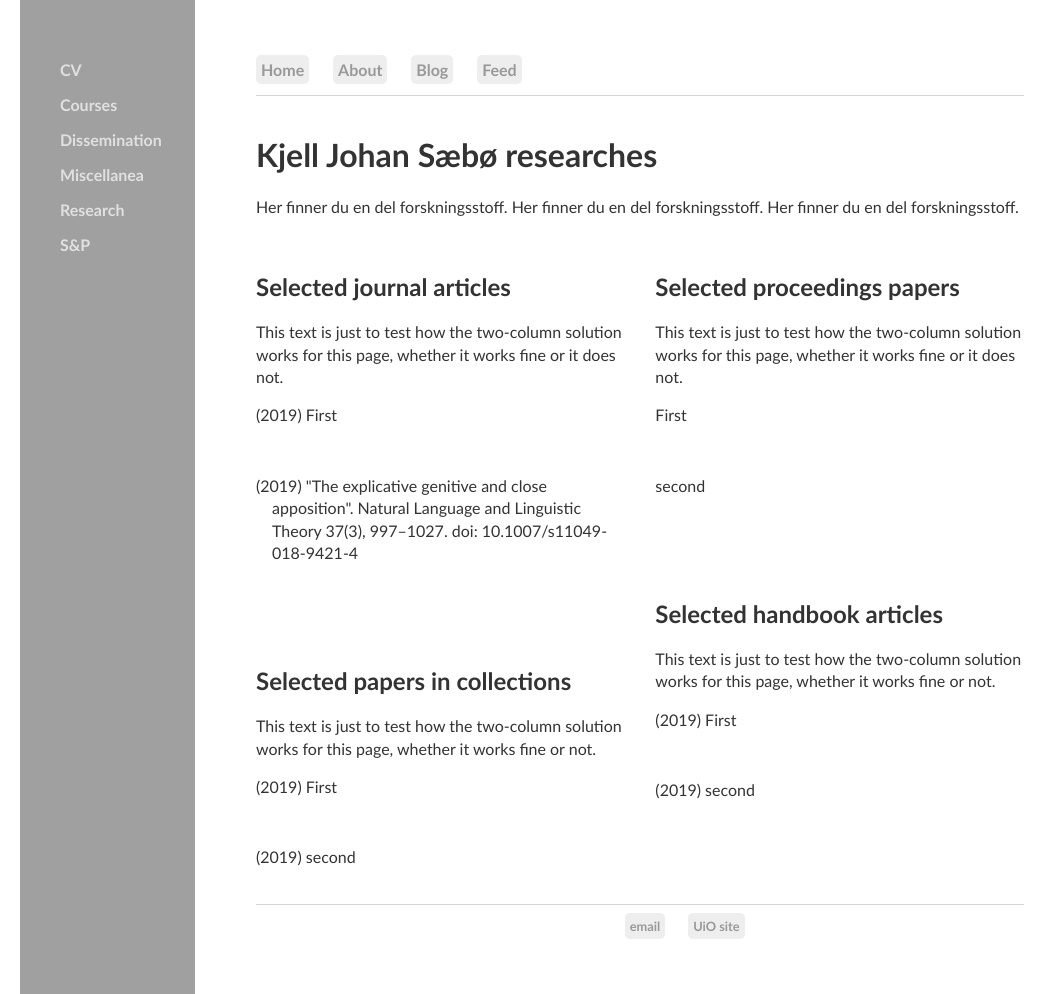
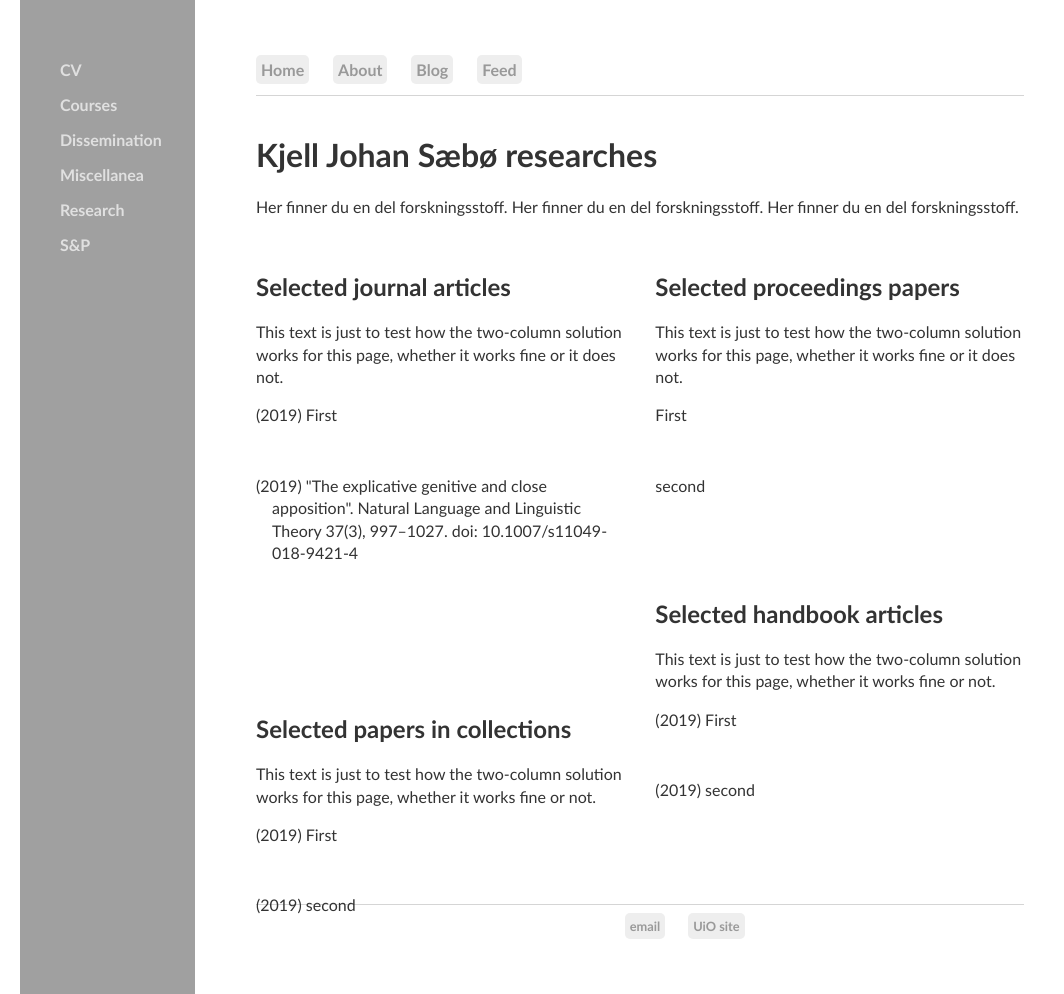
Before and after one commit to kjelljs/kjelljs.github.io, a Jekyll site: the page built from research/index.html, in a window 1280 px wide and 994 px high. Shown: the whole window, without its empty margins (0-1064 px from the left). Built offline with Jekyll 4.4.1, drawn with Linux system fonts in a browser that asks for light colours.

Commit message:
Update index.html

```diff
--- a/research/index.html
+++ b/research/index.html
@@ -14,11 +14,14 @@ title: Kjell Johan resear
 .right {
     margin-left: 52%;
 }
+.publist {
+	padding-bottom: 3em;
+	}
 </style>
 <div class="left"></br>
     <h2>Selected journal articles</h2>
 	    <p>This text is just to test how the two-column solution works for this page, whether it works fine or it does not.</p>
-	    <ul id="pubs">
+	    <ul id="pubs" class="publist">
 		    <li>(2019) First </li>
 		    <li>(2019) "The explicative genitive and close apposition". Natural Language and Linguistic Theory 37(3), 997–1027. doi: 10.1007/s11049-018-9421-4 </li>
     </ul>
```
